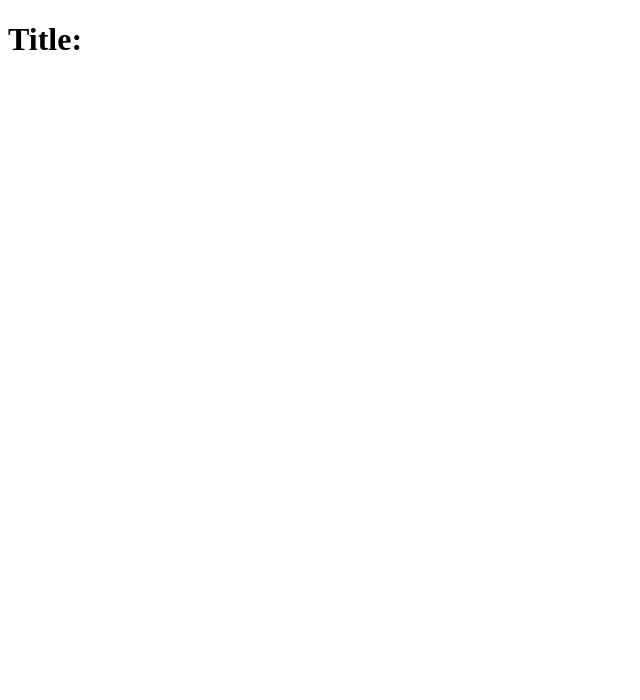
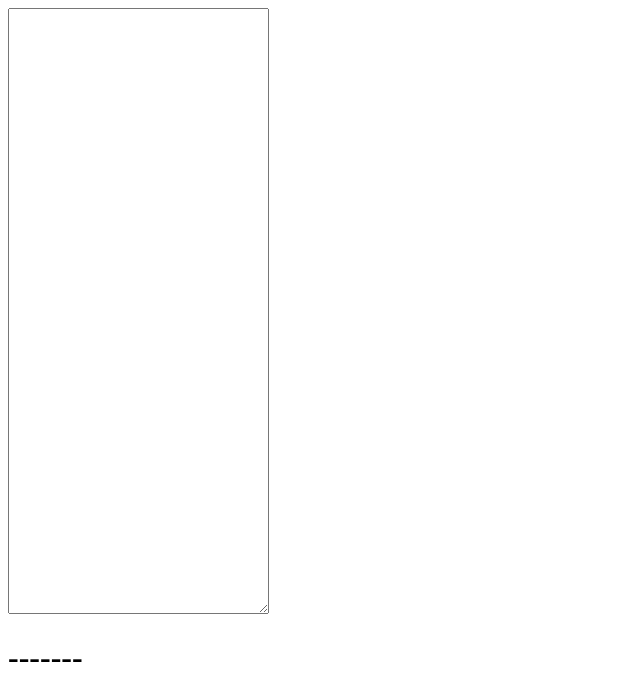
Before and after one commit to mux57/egghead, a React (Create React App) app: page / in a window 1280 px wide. Shown: the top 700 px of the page, without its empty margins (0-640 px from the left). Built offline with nearby package versions, Linux system fonts and the light colour scheme; the HTML template or start-up script is replaced by a standard one.

Commit message:
Normalize Events with Reacts ep 9

```diff
--- a/src/App.js
+++ b/src/App.js
@@ -1,21 +1,52 @@
 import React from 'react';
+
 class App extends React.Component{
-    render() {
-        return <Title />
+    constructor (){
+        super()
+        this.state ={
+            textEvent : '-------'
+        }
+        this.update = this.update.bind(this)
+    }
+    update (e) {
+        this.setState({textEvent: e.type})
+    }
+    render(){
+        return (
+            <div>
+                <textarea className="text_area"
+                    cols="30" rows="40"
+                    onKeyPress = {this.update}
+                    onCut = {this.update}
+                    onCopy = {this.update}
+                    onPaste = {this.update}
+                    onFocus ={this.update}
+                    onBlur = {this.update} />
+                <h1> {this.state.textEvent} </h1>
+            </div>
+        )
+
     }
 }
-const Title= (props) => <h1>Title: {props.text}</h1>
-Title.propTypes = {
-    text(props,propName,component){
-        if (!(propName in props)){
-            return new Error('missing $(propName)')
-        }
+// ++++++++++++++++++++++++++++++++++++++++++++
+// class App extends React.Component{
+//     render() {
+//         return <Title />
+//     }
+// }
+// const Title= (props) => <h1>Title: {props.text}</h1>
+// Title.propTypes = {
+//     text(props,propName,component){
+//         if (!(propName in props)){
+//             return new Error('missing $(propName)')
+//         }
+//
+//         if (props[propName].length < 10){
+//             return new Error(" $(propName) length is less than 10")
+//         }
+//     }
+// }
 
-        if (props[propName].length < 10){
-            return new Error(" $(propName) length is less than 10")
-        }
-    }
-}
 
 // class Heart extends React.Component{
 //     render(){
```
